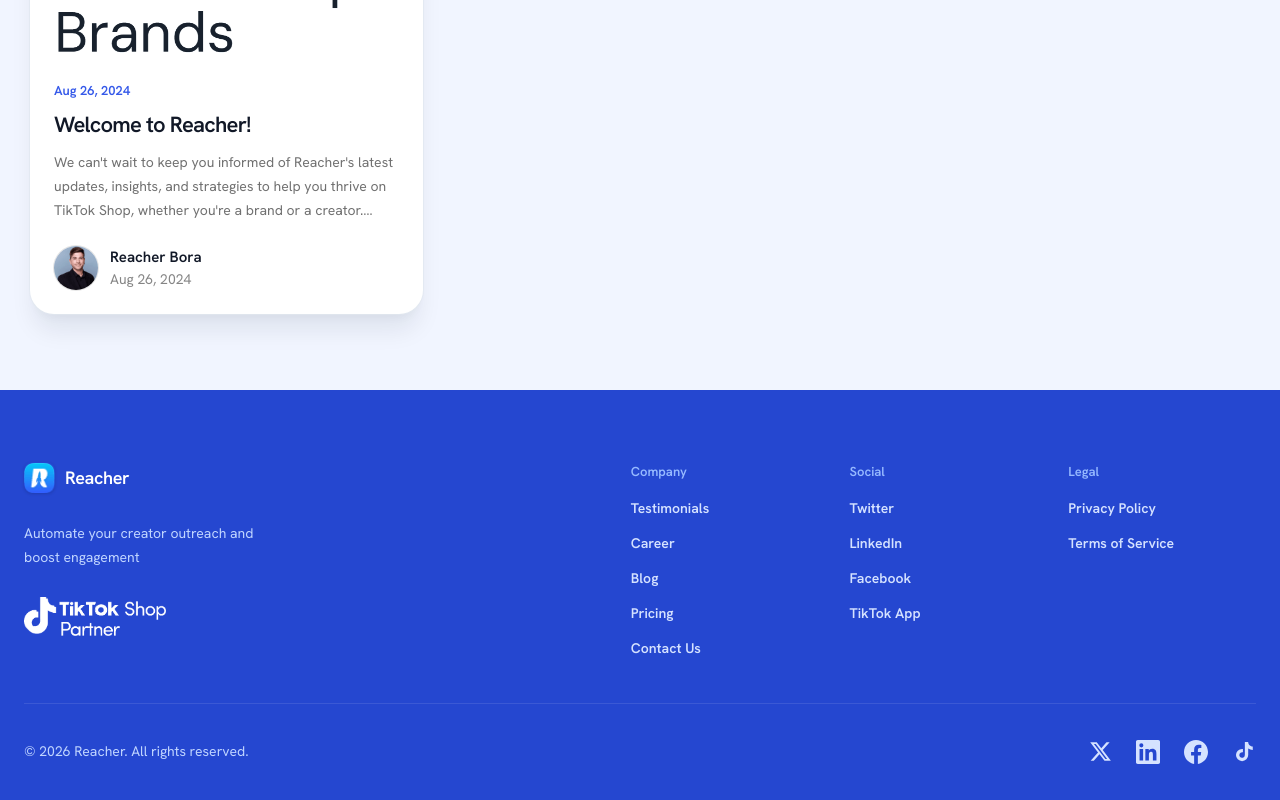
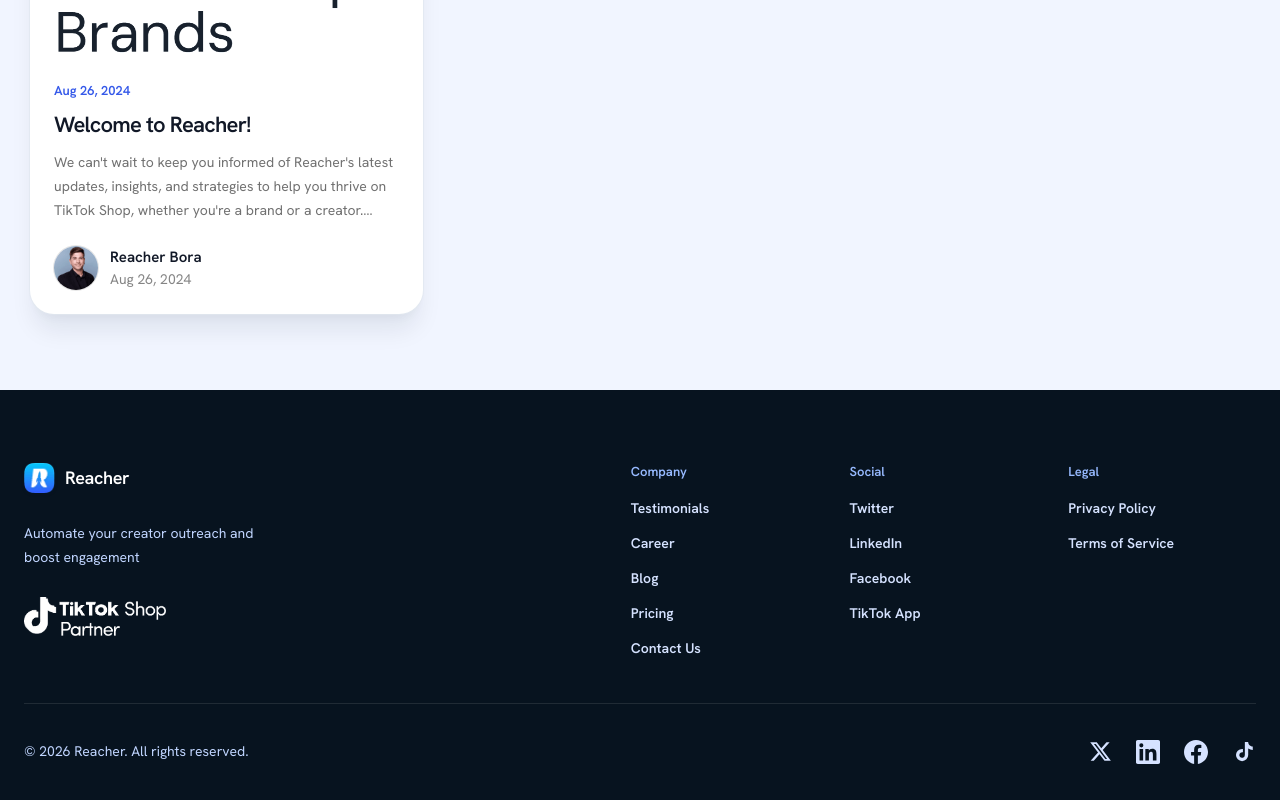
Before and after one commit to ReacherApp/reacherapp.com-prototype, a Next.js app: page /blog in a window 1280 px wide. Shown: the part 2214-3014 px from the top of the page. Built offline with nearby package versions, Linux system fonts and the light colour scheme; a web font is replaced by a local one.

Commit message:
footer: switch from bright blue to dark navy (#07131f) to match the CTA — homepage + feature pages

```diff
--- a/app/page.tsx
+++ b/app/page.tsx
@@ -634,7 +634,7 @@
         </div>
       </section>
 
-      <footer className="bg-[#2547d0] px-6 pt-[52px] text-white">
+      <footer className="bg-[#07131f] px-6 pt-[52px] text-white">
         <div className="mx-auto grid max-w-[1150px] gap-12 pb-11 md:grid-cols-[2.05fr_0.65fr_0.65fr_0.75fr]">
           <div>
             <div className="flex items-center gap-2.5">
--- a/components/ReacherChrome.tsx
+++ b/components/ReacherChrome.tsx
@@ -198,7 +198,7 @@
   const { footerColumns, footerTagline, copyright } = chromeCopy[locale];
 
   return (
-    <footer className="relative bg-[#2547d0] px-6 pt-[72px] text-white">
+    <footer className="relative bg-[#07131f] px-6 pt-[72px] text-white">
       <div className="mx-auto grid max-w-[1320px] gap-14 pb-11 md:grid-cols-[2.2fr_0.65fr_0.65fr_0.75fr]">
         <div>
           <div className="flex items-center gap-2.5">
```
